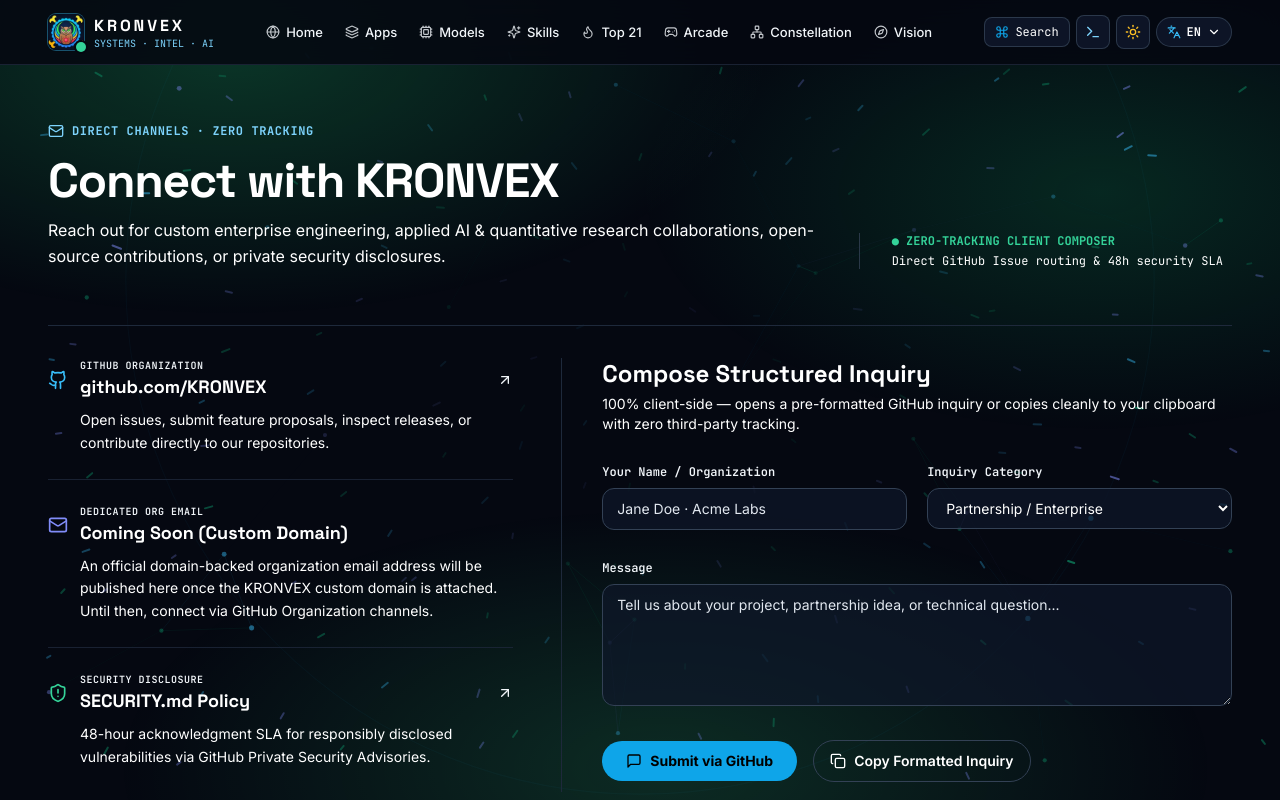
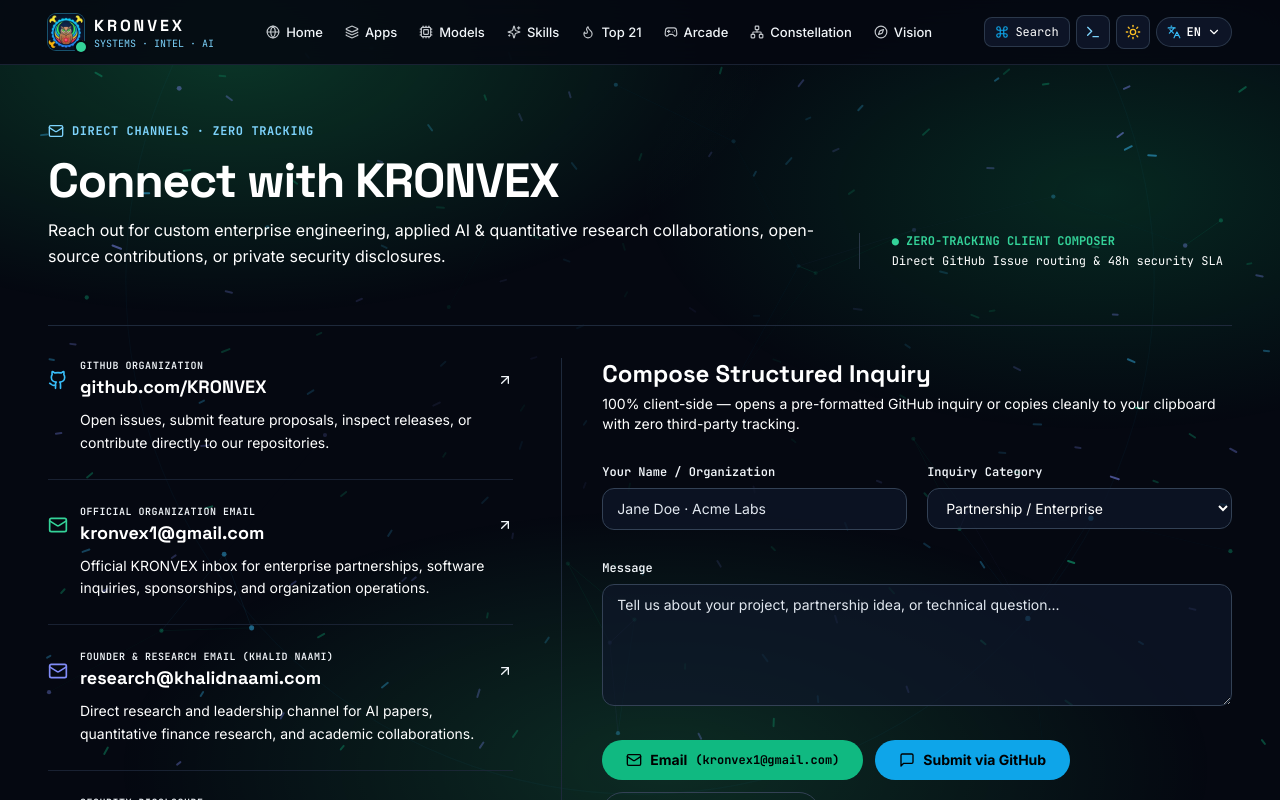
Before and after one commit to KRONVEX/KRONVEX.github.io, a React (Vite) app: page /contact in a window 1280 px wide. Shown: the top 800 px of the page. Built offline with nearby package versions, Linux system fonts and the light colour scheme.

Commit message:
feat(contact): publish official org email (kronvex1@gmail.com) and founder research email (research@khalidnaami.com)

```diff
--- a/src/data/catalog.ts
+++ b/src/data/catalog.ts
@@ -9,7 +9,8 @@ export const ORG_META = {
   founderName: 'Khalid Naami',
   founderGithub: 'https://github.com/khalid-naami',
   founderSite: 'https://khalidnaami.com',
-  contactEmail: '', // Add dedicated organization email here once configured
+  contactEmail: 'kronvex1@gmail.com',
+  founderEmail: 'research@khalidnaami.com',
   twitterUrl: 'https://twitter.com/khalidnaami0',
 };
 
--- a/src/pages/ContactPage.tsx
+++ b/src/pages/ContactPage.tsx
@@ -33,6 +33,13 @@ export function ContactPage() {
   const formattedBody = `Organization / Name: ${name || 'Not provided'}\nTopic: ${topic}\n\n${
     message || 'Hello KRONVEX team,'
   }`;
+
+  const recipientEmail =
+    topic === 'Custom AI Models & Research' ? ORG_META.founderEmail : ORG_META.contactEmail;
+
+  const mailtoHref = `mailto:${recipientEmail}?subject=${encodeURIComponent(
+    `[KRONVEX] ${topic}`
+  )}&body=${encodeURIComponent(formattedBody)}`;
 
   const githubIssueHref = `${ORG_META.orgProfileRepoUrl}/issues/new?title=${encodeURIComponent(
     `[Inquiry] ${topic}`
@@ -90,23 +97,57 @@ export function ContactPage() {
             </p>
           </a>
 
-          <div className="py-6 space-y-2">
-            <div className="flex items-center gap-3">
-              <Mail className="w-5 h-5 text-indigo-600 dark:text-indigo-400 shrink-0" />
-              <div>
-                <div className="font-mono text-[10px] font-semibold tracking-wider text-slate-800 dark:text-slate-100">
-                  DEDICATED ORG EMAIL
-                </div>
-                <div className="font-display font-bold text-lg text-black dark:text-white">
-                  {ORG_META.contactEmail || 'Coming Soon (Custom Domain)'}
+          <a
+            href={`mailto:${ORG_META.contactEmail}`}
+            className="group block py-6 space-y-2 transition"
+          >
+            <div className="flex items-center justify-between gap-3">
+              <div className="flex items-center gap-3 min-w-0">
+                <Mail className="w-5 h-5 text-emerald-600 dark:text-emerald-400 shrink-0" />
+                <div className="min-w-0">
+                  <div className="font-mono text-[10px] font-semibold tracking-wider text-slate-800 dark:text-slate-100">
+                    OFFICIAL ORGANIZATION EMAIL
+                  </div>
+                  <div
+                    dir="ltr"
+                    className="font-display font-bold text-lg text-black dark:text-white group-hover:text-emerald-600 dark:group-hover:text-emerald-400 transition truncate"
+                  >
+                    {ORG_META.contactEmail}
+                  </div>
                 </div>
               </div>
+              <ArrowUpRight className="w-4 h-4 text-slate-800 dark:text-slate-100 shrink-0 group-hover:translate-x-0.5 group-hover:-translate-y-0.5 group-hover:text-emerald-500 transition" />
             </div>
             <p className="text-sm text-slate-800 dark:text-white leading-relaxed ps-8">
-              An official domain-backed organization email address will be published here once the KRONVEX custom
-              domain is attached. Until then, connect via GitHub Organization channels.
+              Official KRONVEX inbox for enterprise partnerships, software inquiries, sponsorships, and organization operations.
             </p>
-          </div>
+          </a>
+
+          <a
+            href={`mailto:${ORG_META.founderEmail}`}
+            className="group block py-6 space-y-2 transition"
+          >
+            <div className="flex items-center justify-between gap-3">
+              <div className="flex items-center gap-3 min-w-0">
+                <Mail className="w-5 h-5 text-indigo-600 dark:text-indigo-400 shrink-0" />
+                <div className="min-w-0">
+                  <div className="font-mono text-[10px] font-semibold tracking-wider text-slate-800 dark:text-slate-100">
+                    FOUNDER &amp; RESEARCH EMAIL ({ORG_META.founderName.toUpperCase()})
+                  </div>
+                  <div
+                    dir="ltr"
+                    className="font-display font-bold text-lg text-black dark:text-white group-hover:text-indigo-600 dark:group-hover:text-indigo-400 transition truncate"
+                  >
+                    {ORG_META.founderEmail}
+                  </div>
+                </div>
+              </div>
+              <ArrowUpRight className="w-4 h-4 text-slate-800 dark:text-slate-100 shrink-0 group-hover:translate-x-0.5 group-hover:-translate-y-0.5 group-hover:text-indigo-500 transition" />
+            </div>
+            <p className="text-sm text-slate-800 dark:text-white leading-relaxed ps-8">
+              Direct research and leadership channel for AI papers, quantitative finance research, and academic collaborations.
+            </p>
+          </a>
 
           <a
             href={`${ORG_META.orgProfileRepoUrl}/blob/main/SECURITY.md`}
@@ -185,7 +226,13 @@ export function ContactPage() {
             />
           </div>
 
-          <div className="flex flex-wrap items-center gap-4 pt-1">
+          <div className="flex flex-wrap items-center gap-3 pt-1">
+            <a
+              href={mailtoHref}
+              className="px-6 py-2.5 rounded-full bg-emerald-500 hover:bg-emerald-400 text-black font-bold text-sm inline-flex items-center gap-2 transition"
+            >
+              <Mail className="w-4 h-4" /> Email <span dir="ltr" className="font-mono text-xs">({recipientEmail})</span>
+            </a>
             <a
               href={githubIssueHref}
               target="_blank"
--- a/src/pages/VisionPage.tsx
+++ b/src/pages/VisionPage.tsx
@@ -1,4 +1,4 @@
-import { ArrowUpRight, CheckCircle2, Clock, Compass, Github, ShieldCheck, Target, Zap } from 'lucide-react';
+import { ArrowUpRight, CheckCircle2, Clock, Compass, Github, Mail, ShieldCheck, Target, Zap } from 'lucide-react';
 import { KRONVEX_PILLARS, KRONVEX_ROADMAP, ORG_META } from '../data/catalog';
 import { useI18n } from '../i18n/I18nContext';
 
@@ -178,6 +178,26 @@ export function VisionPage() {
               </span>
               <ArrowUpRight className="w-4 h-4 opacity-70 group-hover:translate-x-0.5 group-hover:-translate-y-0.5 transition" />
             </a>
+            <a
+              href={`mailto:${ORG_META.founderEmail}`}
+              className="group py-2 flex items-center justify-between text-sm font-semibold text-black dark:text-white hover:text-indigo-600 dark:hover:text-indigo-400 transition"
+            >
+              <span className="inline-flex items-center gap-2.5">
+                <Mail className="w-4 h-4 text-indigo-500" />
+                <span dir="ltr">{ORG_META.founderEmail}</span>
+              </span>
+              <ArrowUpRight className="w-4 h-4 opacity-70 group-hover:translate-x-0.5 group-hover:-translate-y-0.5 transition" />
+            </a>
+            <a
+              href={`mailto:${ORG_META.contactEmail}`}
+              className="group py-2 flex items-center justify-between text-sm font-semibold text-black dark:text-white hover:text-emerald-600 dark:hover:text-emerald-400 transition"
+            >
+              <span className="inline-flex items-center gap-2.5">
+                <Mail className="w-4 h-4 text-emerald-500" />
+                <span dir="ltr">{ORG_META.contactEmail}</span> (Official Org)
+              </span>
+              <ArrowUpRight className="w-4 h-4 opacity-70 group-hover:translate-x-0.5 group-hover:-translate-y-0.5 transition" />
+            </a>
           </div>
         </div>
       </section>
```
Also changed, not shown: public/llms.txt, 1 other file (tests, documents, lock files or other folders).
